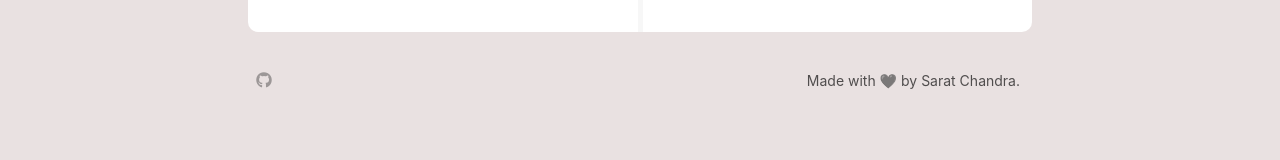
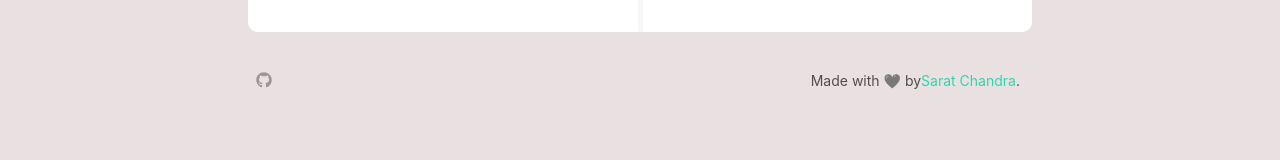
Before and after one commit to iamd3vil/getvacc.in, a Svelte app in the folder frontend/: page / in a window 1280 px wide. Shown: the part 565-725 px from the top of the page. Built offline with nearby package versions, Linux system fonts and the light colour scheme; a small style sheet from the web is missing.

Commit message:
fix: Add links to github & profile.

```diff
--- a/frontend/public/global.css
+++ b/frontend/public/global.css
@@ -2,6 +2,10 @@ body {
     background: rgb(233, 225, 225);
     height: 100vh;
     color: hsla(0, 0%, 0%, 0.66);;
+}
+
+a {
+    color: hsl(166, 67%, 51%);
 }
 
 .field:not(:last-child) {
--- a/frontend/src/App.svelte
+++ b/frontend/src/App.svelte
@@ -21,16 +21,15 @@
 		<div class="level-left">
 		<div class="level-item">
 			<span class="icon">
-			<i class="fab fa-github"></i>
-			</span> &emsp;
-			<!-- <span class="icon">
-			<i class="fas fa-envelope"></i>
-			</span> -->
+			<a href="https://github.com/iamd3vil/getvacc.in">
+				<i class="fab fa-github"></i>
+			</a>
+			</span>
 		</div>
 		</div>
 		<div class="level-right">
 		<small class="level-item">
-			Made with 🖤 by Sarat Chandra.
+			Made with 🖤 by  <a href="https://twitter.com/iamd3vil">Sarat Chandra</a>.
 		</small>
 		</div>
 	</nav>
```
